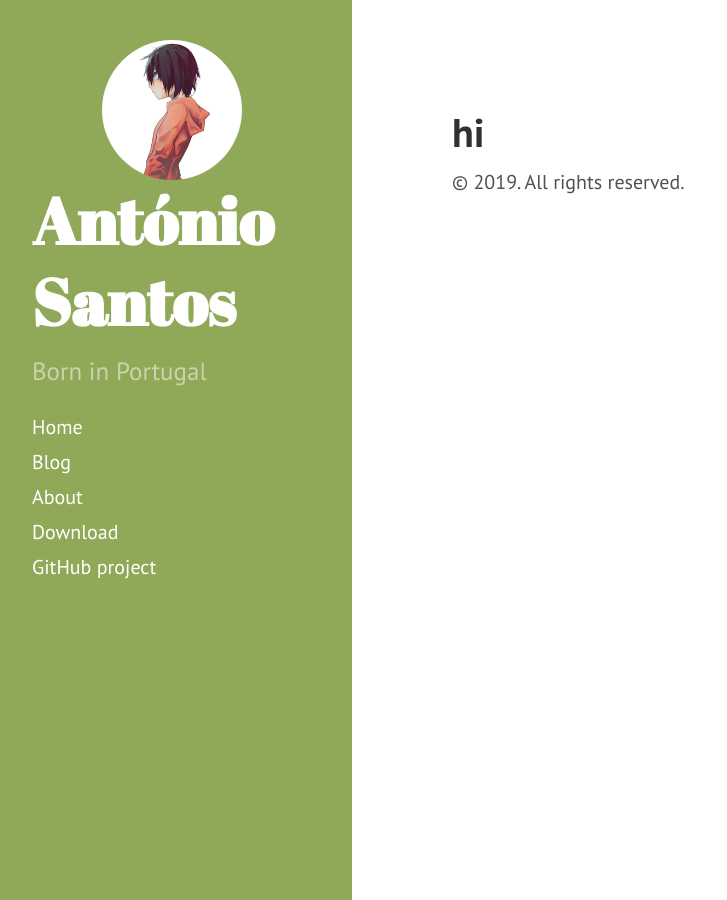
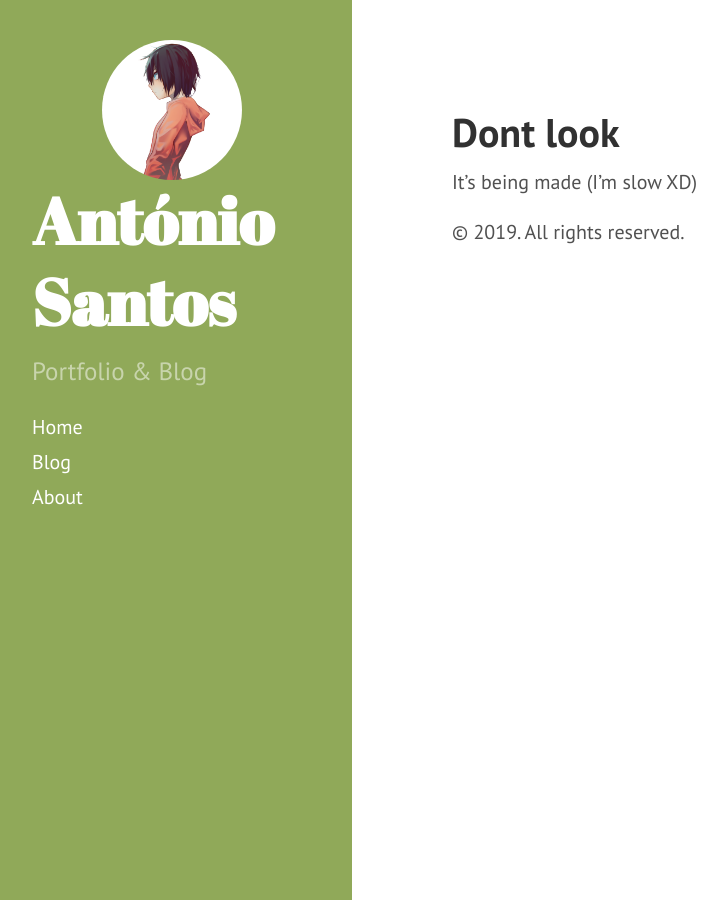
Before and after one commit to TonySantos9/tonysantos9.github.io, a Jekyll site: the page built from index.md, in a window 1280 px wide. Shown: the whole page, without its empty margins (8-735 px from the left). Built offline with Jekyll 4.4.1, drawn with Linux system fonts in a browser that asks for light colours.

Commit message:
Changed favicon, cleaned sidebar

```diff
--- a/_config.yml
+++ b/_config.yml
@@ -5,8 +5,7 @@
 # Setup
 title:            António Santos
 tagline:          'A Jekyll theme'
-description:      'Born in Portugal'
-# description:      'Born in Portugal. Looking for the code singularity.'
+description:      'Portfolio & Blog'
 url:              http://hyde.getpoole.com
 baseurl:          /
 
--- a/_includes/sidebar.html
+++ b/_includes/sidebar.html
@@ -39,8 +39,8 @@
               {% endif %}
             {% endfor %}
 
-            <a class="sidebar-nav-item" href="{{ site.github.repo }}/archive/v{{ site.version }}.zip">Download</a>
-            <a class="sidebar-nav-item" href="{{ site.github.repo }}">GitHub project</a>
+            <!-- <a class="sidebar-nav-item" href="{{ site.github.repo }}/archive/v{{ site.version }}.zip">Download</a>
+            <a class="sidebar-nav-item" href="{{ site.github.repo }}">GitHub project</a> -->
             <!-- <span class="sidebar-nav-item">Currently v{{ site.version }}</span> -->
         </nav>
     </div>
--- a/index.md
+++ b/index.md
@@ -2,4 +2,5 @@
 layout: default
 title: Home
 ---
-# hi
+# Dont look
+ It's being made (I'm slow XD)
```
Also changed, not shown: public/favicon.ico.
